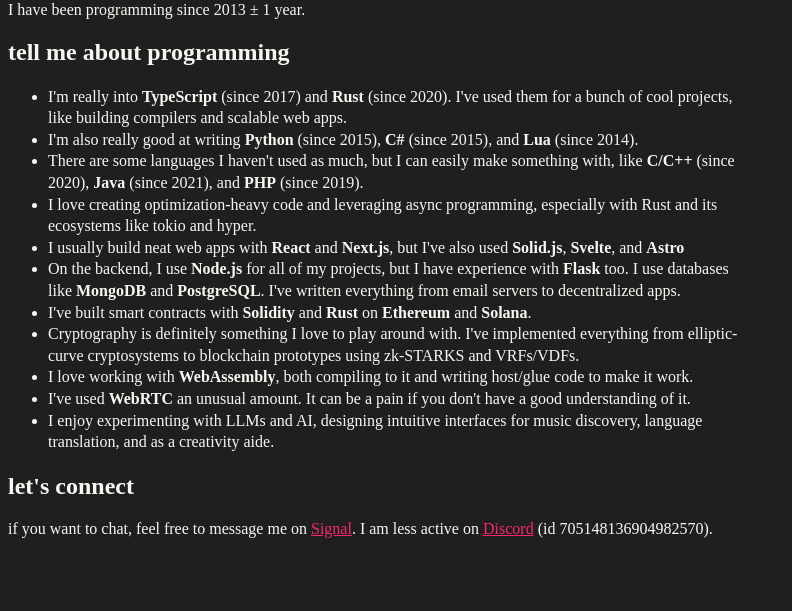
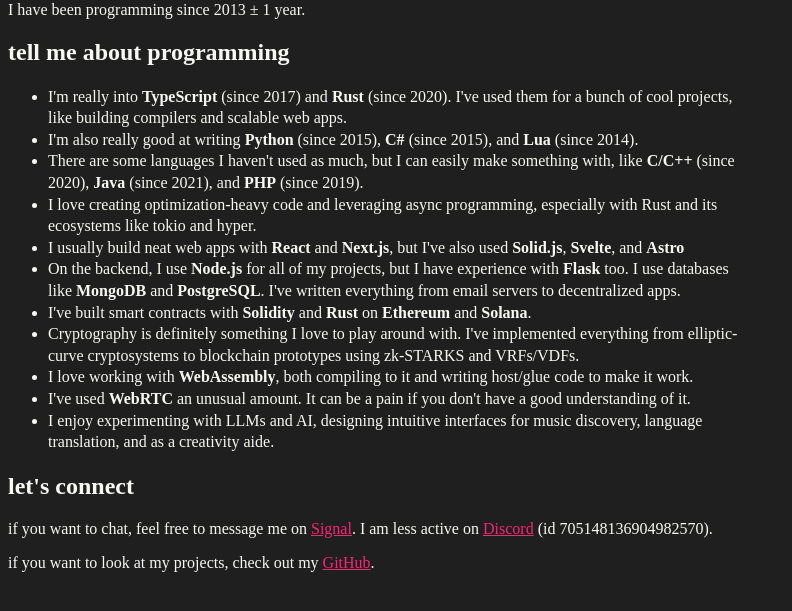
Before and after one commit to romdotdog/home, a plain HTML site: page index.html in a window 1280 px wide. Shown: the part 79-690 px from the top of the page, without its empty margins (0-792 px from the left). Drawn offline with Linux system fonts and the light colour scheme.

Commit message:
add github

```diff
--- a/index.html
+++ b/index.html
@@ -45,5 +45,6 @@
     </ul>
     <h2>let's connect</h2>
     <p>if you want to chat, feel free to message me on <a href="https://signal.me/#eu/OZafXnxKd7ADsZxi-bQjKYkrvEy8JvzLEcNeWAidV4g1rjjvwe1AC61mMOtx_evJ">Signal</a>. I am less active on <a href="discord://-/users/705148136904982570">Discord</a> (id 705148136904982570).</p>
+    <p>if you want to look at my projects, check out my <a href="https://github.com/romdotdog">GitHub</a>.</p>
 </body>
 </html>
```
